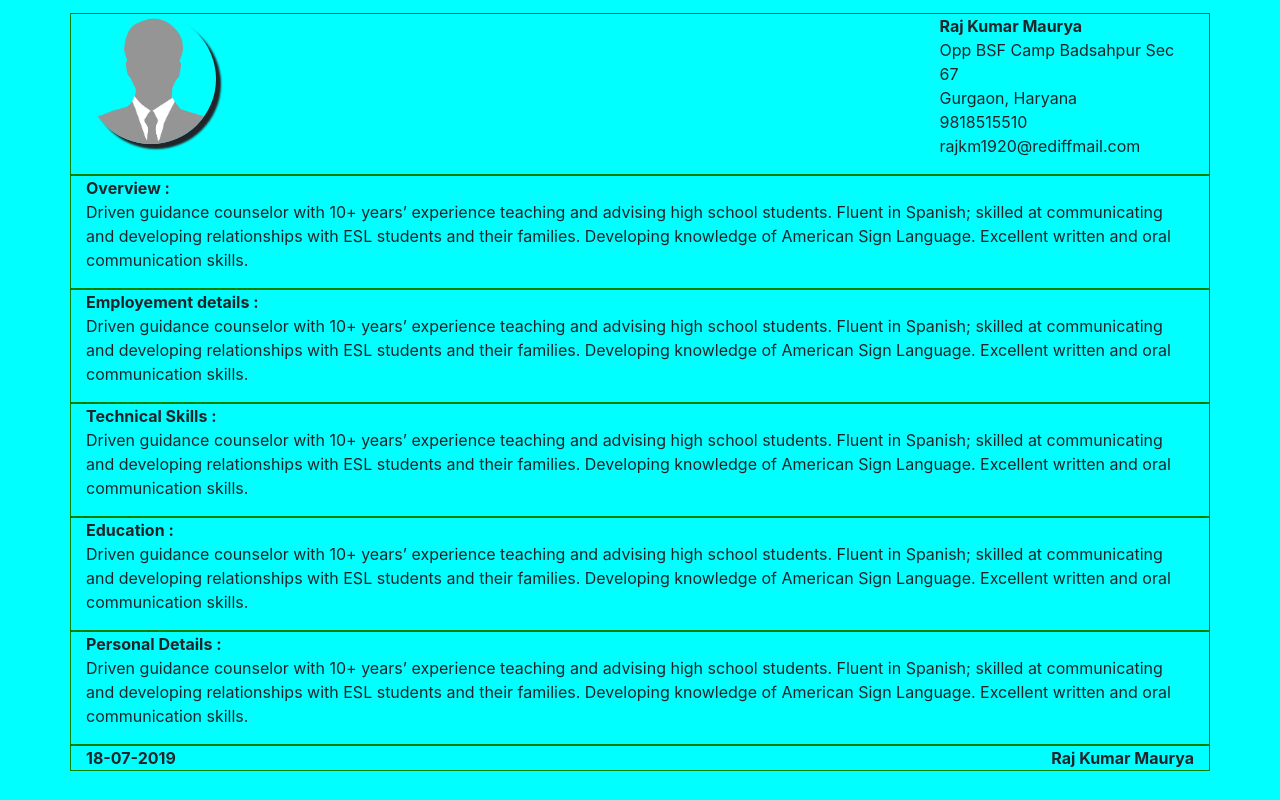
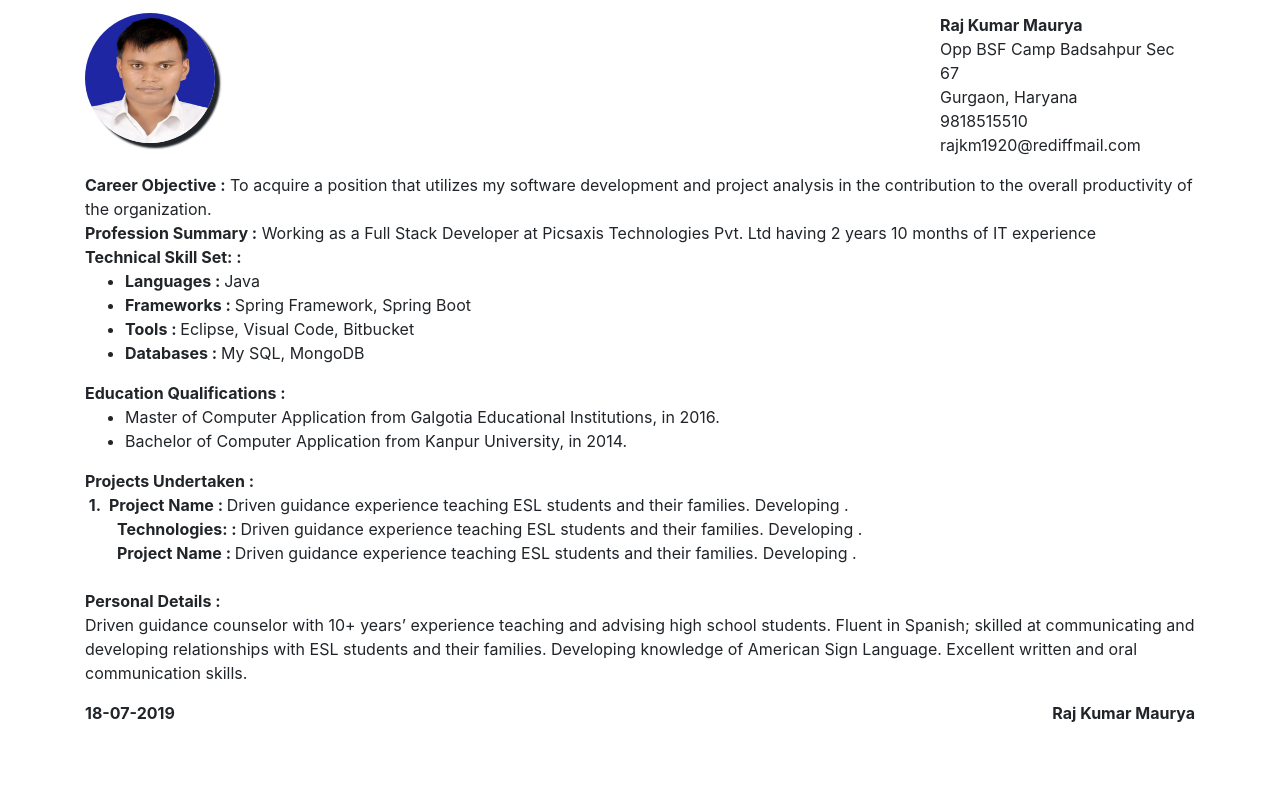
Before and after one commit to rajkm1920/raj-profile, an Angular app: page / in a window 1280 px wide. Built offline with nearby package versions, Linux system fonts and the light colour scheme.

Commit message:
remove cody background color

```diff
--- a/src/app/profile/profile.component.css
+++ b/src/app/profile/profile.component.css
@@ -8,3 +8,26 @@
   .row:hover {
       box-shadow: 0 0 6px rgba(33,33,33,.5);
     }
+
+    ol {
+      margin:0 0 1.5em;
+      padding:0;
+      counter-reset:item;
+    }
+
+    ol>li {
+      margin:0;
+      padding:0 0 0 2em;
+      text-indent:-2em;
+      list-style-type:none;
+      counter-increment:item;
+    }
+
+    ol>li:before {
+      display:inline-block;
+      width:1.5em;
+      padding-right:0.5em;
+      font-weight:bold;
+      text-align:right;
+      content:counter(item) ".";
+    }
--- a/src/app/profile/profile.component.html
+++ b/src/app/profile/profile.component.html
@@ -1,7 +1,9 @@
 <div class="container" style="text-align: center; margin-top: 1%;margin-bottom: 1%;">
-        <div class="row" style="border: solid green 1px;">
+        <div class="row" >
                 <div class="col-md-4" align="left">
-                    <img src="assets/noprofile_lg.gif" style="box-shadow: 5px 5px 2px;" alt="Avatar" class="avatar">
+
+                    <!---assets/noprofile_lg.gif-->
+                    <img src="assets/profile-pic.jpg" style="box-shadow: 5px 5px 2px;" alt="Avatar" class="avatar">
                 </div>
                 <div class="col-md-5"></div>
                 <div class="col-md-3" style="text-align: center;">
@@ -17,44 +19,61 @@
 
               </div>
 
-              <div class="row" style="border: solid green 1px;">
+              <div class="row" >
                     <div class="col-md-12" align="left">
-                            <b>Overview :</b>
-                            <p>
-                                    Driven guidance counselor with 10+ years’ experience teaching and advising high school students. Fluent in Spanish; skilled at communicating and developing relationships with ESL students and their families. Developing knowledge of American Sign Language. Excellent written and oral communication skills.
-                            </p>
+                            <b>Career Objective :</b>
+
+                                    To acquire a position that utilizes my software development and project analysis in the contribution to the overall productivity of the organization.
+
                     </div>
 
                   </div>
+                  <div class="row" >
+                        <div class="col-md-12" align="left">
+                                <b>Profession Summary :</b>
 
-                  <div class="row" style="border: solid green 1px;">
-                        <div class="col-md-12" align="left">
-                                <b>Employement details :</b>
-                                <p>
-                                        Driven guidance counselor with 10+ years’ experience teaching and advising high school students. Fluent in Spanish; skilled at communicating and developing relationships with ESL students and their families. Developing knowledge of American Sign Language. Excellent written and oral communication skills.
-                                </p>
+                                        Working as a Full Stack Developer at Picsaxis Technologies Pvt. Ltd having 2 years 10 months of IT experience
+
                         </div>
 
                       </div>
-                      <div class="row" style="border: solid green 1px;">
+
+                  <div class="row" >
+                        <div class="col-md-12" align="left">
+                                <b>  Technical Skill Set: :</b>
+                                    <ul>
+                                        <li><b>Languages : </b> Java</li>
+                                        <li><b>Frameworks : </b>Spring Framework, Spring Boot</li>
+                                        <li><b>Tools : </b>Eclipse, Visual Code, Bitbucket</li>
+                                        <li><b>Databases : </b>My SQL, MongoDB</li>
+                                    </ul>
+                                </div>
+
+                      </div>
+                      <div class="row" >
                             <div class="col-md-12" align="left">
-                                    <b>Technical Skills :</b>
-                                    <p>
-                                            Driven guidance counselor with 10+ years’ experience teaching and advising high school students. Fluent in Spanish; skilled at communicating and developing relationships with ESL students and their families. Developing knowledge of American Sign Language. Excellent written and oral communication skills.
-                                    </p>
+                                    <b>Education Qualifications :</b>
+                                    <ul>
+                                            <li>Master of Computer Application from Galgotia Educational Institutions, in 2016.</li>
+                                            <li>Bachelor of Computer Application from Kanpur University, in 2014.</li>
+                                        </ul>
                             </div>
 
                           </div>
-                          <div class="row" style="border: solid green 1px;">
+                          <div class="row" >
                                 <div class="col-md-12" align="left">
-                                        <b>Education :</b>
-                                        <p>
-                                                Driven guidance counselor with 10+ years’ experience teaching and advising high school students. Fluent in Spanish; skilled at communicating and developing relationships with ESL students and their families. Developing knowledge of American Sign Language. Excellent written and oral communication skills.
-                                        </p>
+                                        <b>Projects Undertaken :</b>
+
+                                            <ol >
+                                            <li><b>Project Name : </b>Driven guidance  experience teaching  ESL students and their families. Developing .<br>
+                                                <b>Technologies: : </b>Driven guidance  experience teaching  ESL students and their families. Developing .<br>
+                                                <b>Project Name : </b>Driven guidance  experience teaching  ESL students and their families. Developing .<br>
+                                            </li>
+                                        </ol>
                                 </div>
 
                               </div>
-                              <div class="row" style="border: solid green 1px;">
+                              <div class="row" >
                                     <div class="col-md-12" align="left">
                                             <b>Personal Details :</b>
                                             <p>
@@ -63,10 +82,9 @@
                                     </div>
 
                                   </div>
-                                  <div class="row" style="border: solid green 1px;">
+                                  <div class="row" >
                                         <div class="col-md-3" align="left">
                                                 <b>{{ today | date :'dd-MM-yyyy'}}</b>
-
                                         </div>
                                         <div class="col-md-6">
                                         </div>
@@ -74,5 +92,4 @@
                                                 <b>Raj Kumar Maurya </b>
                                         </div>
                                       </div>
-
 </div>
--- a/src/index.html
+++ b/src/index.html
@@ -8,7 +8,7 @@
   <meta name="viewport" content="width=device-width, initial-scale=1">
   <link rel="icon" type="image/x-icon" href="favicon.ico">
 </head>
-<body style="background-color: aqua;">
+<body >
   <!-- <app-root></app-root> -->
    <app-profile></app-profile>
 </body>
```
